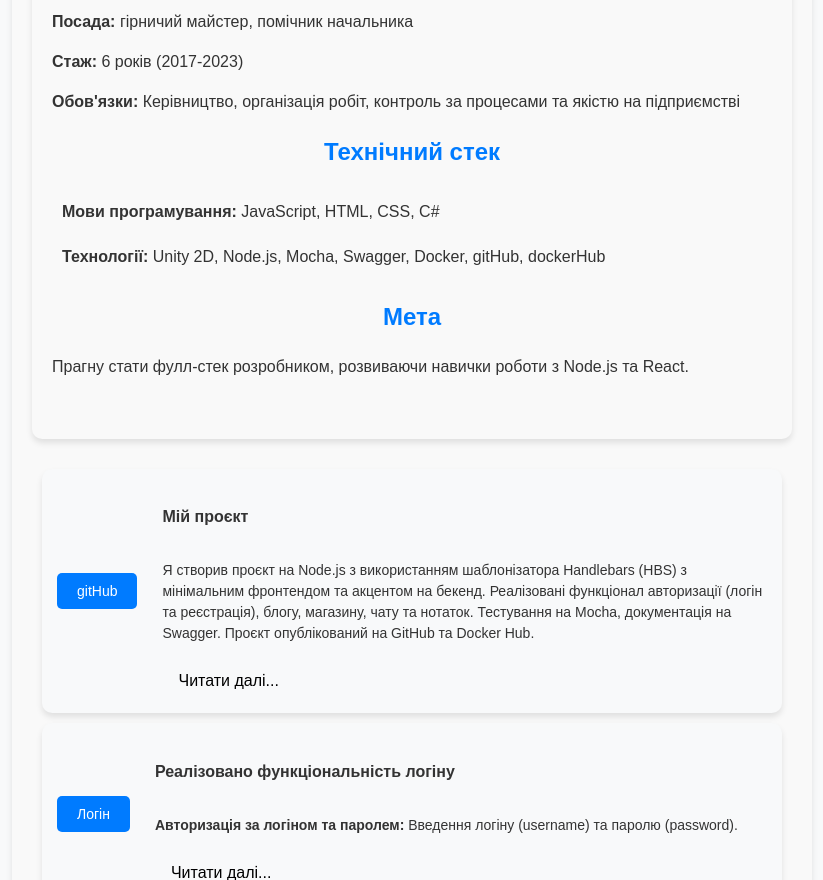
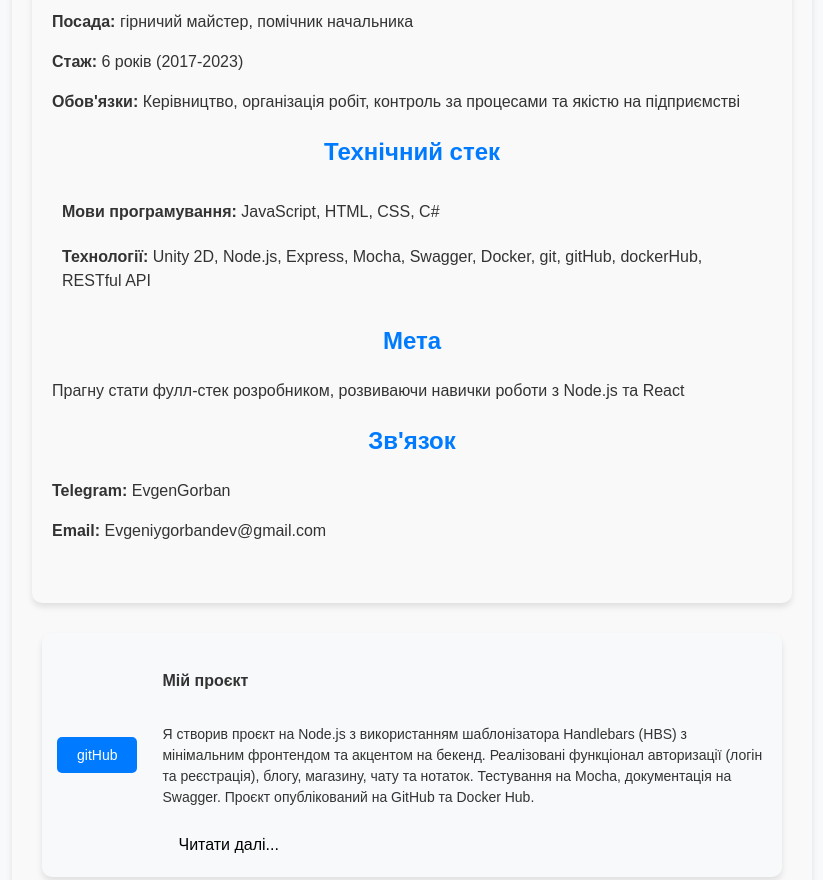
Before and after one commit to Evgeniy-Gorban/MyResume, a Node server app: page / in a window 1280 px wide. Shown: the part 1226-2106 px from the top of the page, without its empty margins (228-1051 px from the left). Run offline with Node 20, Linux system fonts and the light colour scheme; some libraries are stand-ins or nearby versions.

Commit message:
resume fix contact

```diff
--- a/views/resume/resume.hbs
+++ b/views/resume/resume.hbs
@@ -28,12 +28,19 @@
       <h2>Технічний стек</h2>
       <ul>
         <li><strong>Мови програмування:</strong> JavaScript, HTML, CSS, C#</li>
-        <li><strong>Технології:</strong> Unity 2D, Node.js, Mocha, Swagger, Docker, gitHub, dockerHub</li>
+        <li><strong>Технології:</strong> Unity 2D, Node.js, Express, Mocha, Swagger, Docker, git, gitHub, dockerHub,
+          RESTful API
+        </li>
       </ul>
     </div>
     <div class="resume-section">
       <h2>Мета</h2>
-      <p>Прагну стати фулл-стек розробником, розвиваючи навички роботи з Node.js та React.</p>
+      <p>Прагну стати фулл-стек розробником, розвиваючи навички роботи з Node.js та React</p>
+    </div>
+    <div class="resume-section">
+      <h2>Зв'язок</h2>
+      <p><strong>Telegram:</strong> EvgenGorban</p>
+      <p><strong>Email:</strong> Evgeniygorbandev@gmail.com</p>
     </div>
   </div>
 </div>
```
